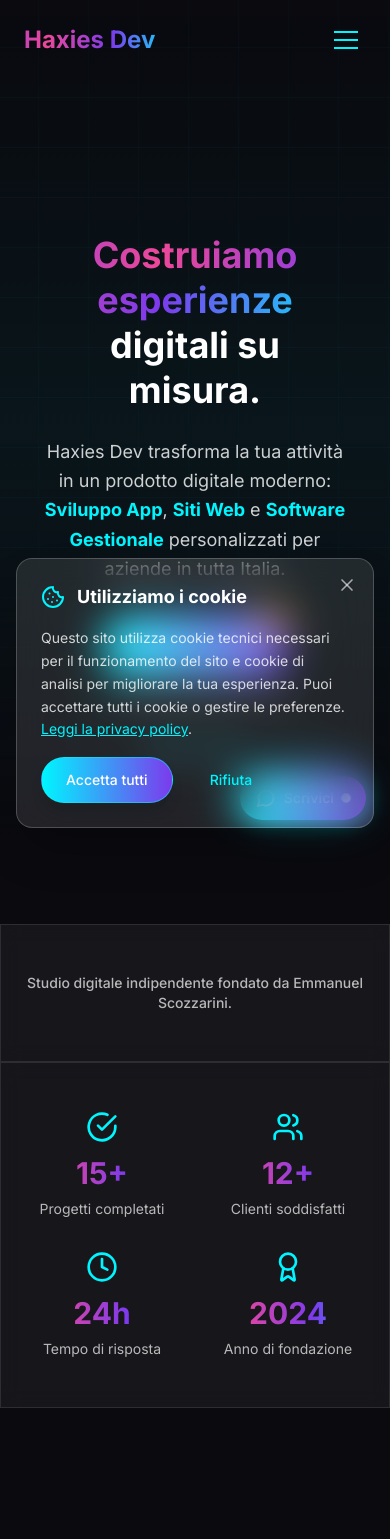
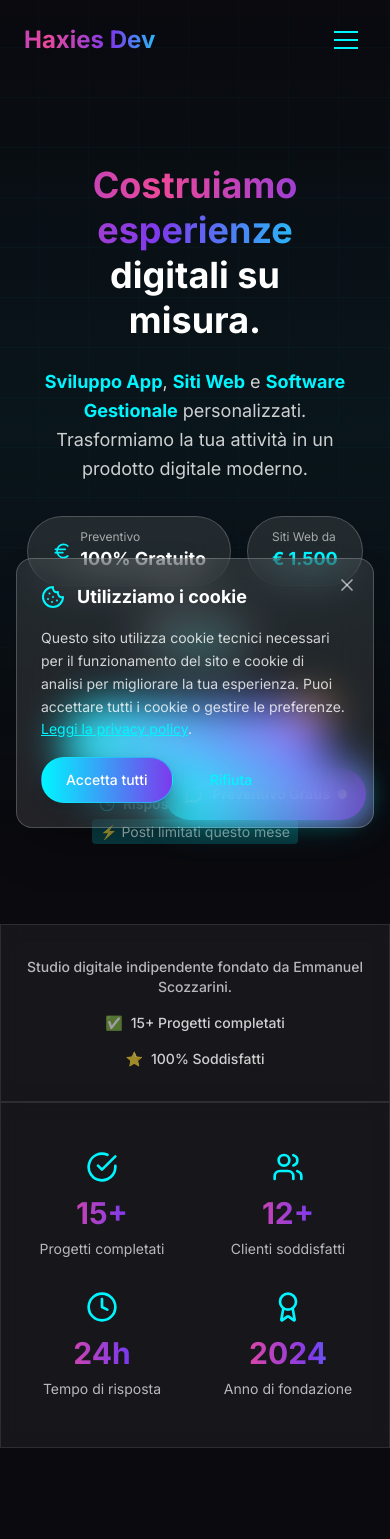
Before and after one commit to Hydr44/haxiesdev, a Next.js app: page / in a window 390 px wide. Shown: the top 1539 px of the page. Built offline with nearby package versions, Linux system fonts and the light colour scheme.

Commit message:
Miglioramenti conversioni: prezzi indicativi, urgenza, CTA più evidenti, percorso semplificato

```diff
--- a/app/page.tsx
+++ b/app/page.tsx
@@ -7,6 +7,7 @@ import Button from "@/components/Button";
 import Section from "@/components/Section";
 import TrustBar from "@/components/TrustBar";
 import TechLogos from "@/components/TechLogos";
+import PriceBadge from "@/components/PriceBadge";
 import Image from "next/image";
 
 export default function Home() {
@@ -83,59 +84,73 @@ export default function Home() {
             initial={shouldAnimate ? { opacity: 0, y: 30 } : { opacity: 1, y: 0 }}
             animate={{ opacity: 1, y: 0 }}
             transition={shouldAnimate ? { duration: 0.8, delay: 0.2 } : { duration: 0 }}
-            className="text-lg sm:text-xl md:text-2xl text-foreground/80 mb-8 sm:mb-12 max-w-3xl mx-auto leading-relaxed px-4"
+            className="text-lg sm:text-xl md:text-2xl text-foreground/80 mb-6 max-w-3xl mx-auto leading-relaxed px-4"
           >
-            Haxies Dev trasforma la tua attività in un prodotto digitale moderno: <strong className="text-primary">Sviluppo App</strong>, <strong className="text-primary">Siti Web</strong> e <strong className="text-primary">Software Gestionale</strong> personalizzati per aziende in tutta Italia.
+            <strong className="text-primary">Sviluppo App</strong>, <strong className="text-primary">Siti Web</strong> e <strong className="text-primary">Software Gestionale</strong> personalizzati. Trasformiamo la tua attività in un prodotto digitale moderno.
           </motion.p>
+
+          {/* Price Badge - Prezzi indicativi */}
+          <PriceBadge />
 
           <motion.div
             initial={shouldAnimate ? { opacity: 0, y: 30 } : { opacity: 1, y: 0 }}
             animate={{ opacity: 1, y: 0 }}
             transition={shouldAnimate ? { duration: 0.8, delay: 0.4 } : { duration: 0 }}
-            className="flex flex-col sm:flex-row gap-4 justify-center items-center px-4"
+            className="flex flex-col sm:flex-row gap-4 justify-center items-center px-4 mt-8"
           >
-            <div className="flex flex-col items-center gap-3">
+            <div className="flex flex-col items-center gap-3 w-full sm:w-auto">
               <div className="relative">
                 <Button
                   href="https://wa.me/393921723028"
                   variant="primary"
                   target="_blank"
                   rel="noopener noreferrer"
-                  className="text-lg px-10 py-5"
+                  className="text-xl px-12 py-6 w-full sm:w-auto text-center"
                 >
-                  Consulenza Gratuita
+                  🚀 Preventivo Gratuito
                 </Button>
                 <span className="absolute -top-2 -right-2 bg-accent text-white text-xs font-bold px-2 py-1 rounded-full animate-pulse">
                   FREE
                 </span>
               </div>
-              <div className="flex items-center gap-2 text-sm text-foreground/70">
-                <Clock className="w-4 h-4 text-primary" />
-                <span>Risposta garantita in 24h</span>
+              <div className="flex flex-col items-center gap-2 text-sm">
+                <div className="flex items-center gap-2 text-foreground/80">
+                  <Clock className="w-4 h-4 text-primary" />
+                  <span className="font-semibold">Risposta in 24h garantita</span>
+                </div>
+                <div className="text-foreground/60">
+                  <span className="bg-primary/20 px-2 py-1 rounded">⚡ Posti limitati questo mese</span>
+                </div>
               </div>
             </div>
-            <Button
-              onClick={scrollToServices}
-              variant="ghost"
-            >
-              Scopri i servizi
-            </Button>
           </motion.div>
         </Section>
       </section>
 
-      {/* Brand Strip */}
+      {/* Brand Strip con Urgenza */}
       <motion.section
         initial={{ opacity: 0 }}
         whileInView={{ opacity: 1 }}
         viewport={{ once: true }}
         transition={{ duration: 0.6 }}
-        className="py-12 glass border-y border-primary/20 relative z-10"
+        className="py-8 glass border-y border-primary/20 relative z-10"
       >
         <Section>
-          <p className="text-center text-foreground/70 text-sm font-medium">
-            Studio digitale indipendente fondato da Emmanuel Scozzarini.
-          </p>
+          <div className="flex flex-col md:flex-row items-center justify-center gap-4">
+            <p className="text-center text-foreground/70 text-sm font-medium">
+              Studio digitale indipendente fondato da Emmanuel Scozzarini.
+            </p>
+            <div className="hidden md:block w-px h-6 bg-primary/20" />
+            <div className="flex items-center gap-2 text-sm">
+              <span className="text-foreground/60">✅</span>
+              <span className="text-foreground/80 font-medium">15+ Progetti completati</span>
+            </div>
+            <div className="hidden md:block w-px h-6 bg-primary/20" />
+            <div className="flex items-center gap-2 text-sm">
+              <span className="text-foreground/60">⭐</span>
+              <span className="text-foreground/80 font-medium">100% Soddisfatti</span>
+            </div>
+          </div>
         </Section>
       </motion.section>
 
@@ -226,9 +241,18 @@ export default function Home() {
                     <h3 className="text-2xl font-bold text-foreground mb-4 group-hover:text-primary transition-colors">
                       {service.title}
                     </h3>
-                    <p className="text-foreground/70 leading-relaxed">
+                    <p className="text-foreground/70 leading-relaxed mb-6">
                       {service.description}
                     </p>
+                    <Button
+                      href="https://wa.me/393921723028"
+                      variant="ghost"
+                      target="_blank"
+                      rel="noopener noreferrer"
+                      className="w-full"
+                    >
+                      Preventivo Gratuito →
+                    </Button>
                   </div>
                 </motion.div>
               );
@@ -506,13 +530,38 @@ export default function Home() {
             transition={{ duration: 0.6 }}
             className="glass-strong p-12 rounded-3xl border border-primary/30"
           >
-            <h2 className="text-4xl sm:text-5xl font-bold mb-6 gradient-text">
+            <h2 className="text-4xl sm:text-5xl font-bold mb-4 gradient-text">
               Pronto a digitalizzare la tua attività?
             </h2>
-            <p className="text-xl text-foreground/80 mb-4 max-w-2xl mx-auto">
-              Inizia con una consulenza gratuita. Nessun impegno, solo risultati.
+            <p className="text-2xl sm:text-3xl text-foreground mb-6 max-w-2xl mx-auto font-semibold">
+              Preventivo <span className="text-primary">Gratuito</span> in 24h
             </p>
-            <div className="flex items-center justify-center gap-6 mb-12 text-sm text-foreground/70">
+            <p className="text-lg text-foreground/70 mb-8 max-w-2xl mx-auto">
+              Nessun impegno. Risposta garantita. Trasformiamo la tua idea in realtà.
+            </p>
+
+            {/* Urgenza */}
+            <div className="mb-8">
+              <div className="inline-block bg-accent/20 border border-accent/40 px-4 py-2 rounded-full">
+                <span className="text-sm font-semibold text-foreground">
+                  ⚡ Posti limitati questo mese - Prenota ora
+                </span>
+              </div>
+            </div>
+
+            <div className="flex flex-col sm:flex-row gap-4 justify-center mb-8">
+              <Button
+                href="https://wa.me/393921723028"
+                variant="primary"
+                target="_blank"
+                rel="noopener noreferrer"
+                className="text-xl px-10 py-6"
+              >
+                🚀 Richiedi Preventivo Gratuito
+              </Button>
+            </div>
+
+            <div className="flex items-center justify-center gap-6 text-sm text-foreground/70 flex-wrap">
               <div className="flex items-center gap-2">
                 <Clock className="w-4 h-4 text-primary" />
                 <span>Risposta in 24h</span>
@@ -526,22 +575,6 @@ export default function Home() {
                 <span>Nessun impegno</span>
               </div>
             </div>
-            <div className="flex flex-col sm:flex-row gap-4 justify-center">
-              <Button
-                href="https://wa.me/393921723028"
-                variant="primary"
-                target="_blank"
-                rel="noopener noreferrer"
-              >
-                Scrivimi su WhatsApp
-              </Button>
-              <Button
-                href="/contact"
-                variant="ghost"
-              >
-                Vai alla pagina contatti
-              </Button>
-            </div>
           </motion.div>
         </Section>
       </section>
--- /dev/null
+++ b/components/PriceBadge.tsx
@@ -0,0 +1,35 @@
+"use client";
+
+import { motion } from "framer-motion";
+import { Euro } from "lucide-react";
+
+export default function PriceBadge() {
+  return (
+    <motion.div
+      initial={{ opacity: 0, scale: 0.8 }}
+      animate={{ opacity: 1, scale: 1 }}
+      transition={{ duration: 0.5, delay: 0.6 }}
+      className="mt-8 flex flex-wrap justify-center gap-4"
+    >
+      <div className="glass-strong px-6 py-3 rounded-full border border-primary/30 flex items-center gap-2">
+        <Euro className="w-5 h-5 text-primary" />
+        <div className="text-left">
+          <div className="text-xs text-foreground/60">Preventivo</div>
+          <div className="text-lg font-bold text-foreground">100% Gratuito</div>
+        </div>
+      </div>
+      <div className="glass-strong px-6 py-3 rounded-full border border-primary/30 flex items-center gap-2">
+        <div className="text-left">
+          <div className="text-xs text-foreground/60">Siti Web da</div>
+          <div className="text-lg font-bold text-primary">€ 1.500</div>
+        </div>
+      </div>
+      <div className="glass-strong px-6 py-3 rounded-full border border-primary/30 flex items-center gap-2">
+        <div className="text-left">
+          <div className="text-xs text-foreground/60">App da</div>
+          <div className="text-lg font-bold text-primary">€ 3.500</div>
+        </div>
+      </div>
+    </motion.div>
+  );
+}
--- a/components/StickyCTA.tsx
+++ b/components/StickyCTA.tsx
@@ -16,11 +16,11 @@ export default function StickyCTA() {
         href="https://wa.me/393921723028"
         target="_blank"
         rel="noopener noreferrer"
-        className="flex items-center gap-2 sm:gap-3 bg-gradient-to-r from-primary to-secondary text-white px-4 sm:px-6 py-3 sm:py-4 rounded-full shadow-neon hover:shadow-glow transition-all duration-300 group text-sm sm:text-base min-h-[44px] min-w-[44px] touch-manipulation"
+        className="flex items-center gap-2 sm:gap-3 bg-gradient-to-r from-primary to-secondary text-white px-5 sm:px-7 py-4 sm:py-5 rounded-full shadow-neon hover:shadow-glow transition-all duration-300 group text-sm sm:text-base min-h-[50px] touch-manipulation font-bold"
         style={{ touchAction: "manipulation" }}
       >
-        <MessageCircle className="w-5 h-5" />
-        <span className="font-semibold">Scrivici</span>
+        <MessageCircle className="w-5 h-5 sm:w-6 sm:h-6" />
+        <span>Preventivo Gratis</span>
         <motion.div
           animate={{ scale: [1, 1.2, 1] }}
           transition={{ duration: 2, repeat: Infinity }}
```
